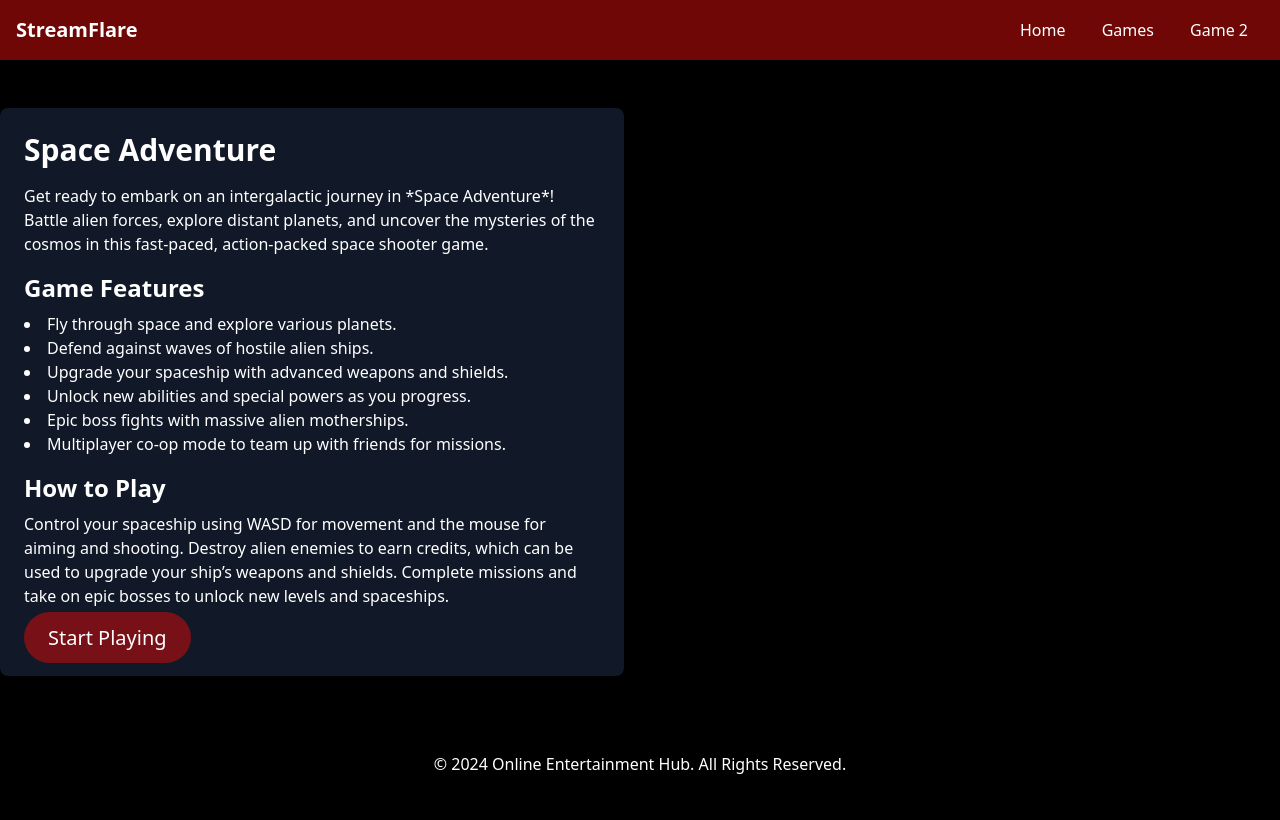
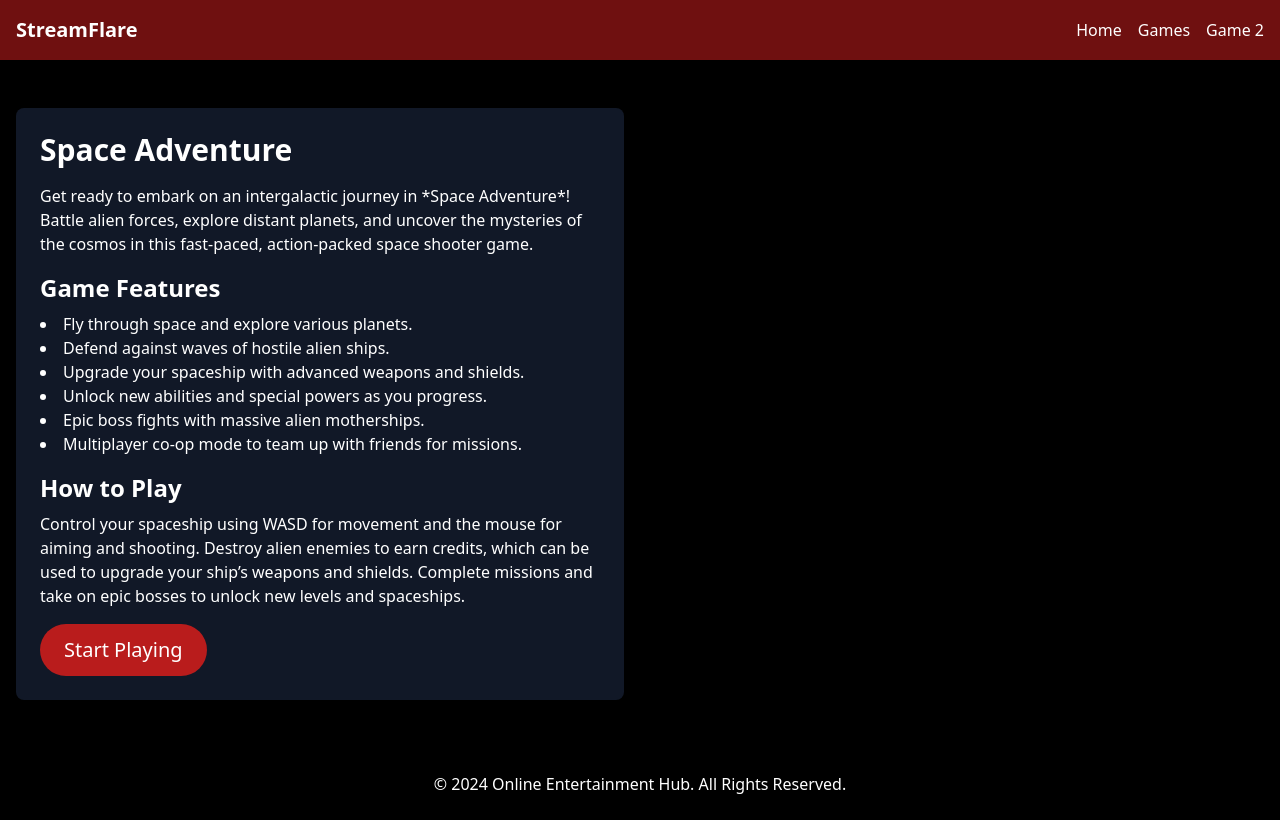
Before and after one commit to esha-dey-22/StreamFlare, a website: page games/game2.html in a window 1280 px wide. Drawn offline with nearby package versions, Linux system fonts and the light colour scheme.

Commit message:
Update game2.html

```diff
--- a/games/game2.html
+++ b/games/game2.html
@@ -8,18 +8,20 @@
 </head>
 <body class="bg-black text-white font-sans">
 
-    <header style="background-color: rgba(187,12,12,0.6);" class="text-white p-4">
-        <div class="container mx-auto flex justify-between items-center">
-            <h1 class="text-xl font-bold">StreamFlare</h1>
-            <nav>
-                <a href="../index.html" class="text-white hover:text-gray-300 px-4">Home</a>
-                <a href="../index.html#games" class="text-white hover:text-gray-300 px-4">Games</a>
-                <a href="../games/game2.html" class="text-white hover:text-gray-300 px-4">Game 2</a>
+    <!-- Header Section -->
+    <header class="bg-opacity-60 bg-red-700 text-white p-4">
+        <div class="container mx-auto flex flex-col md:flex-row justify-between items-center">
+            <h1 class="text-xl font-bold text-center md:text-left mb-4 md:mb-0">StreamFlare</h1>
+            <nav class="flex flex-wrap justify-center md:justify-start space-x-4">
+                <a href="../index.html" class="text-white hover:text-gray-300">Home</a>
+                <a href="../index.html#games" class="text-white hover:text-gray-300">Games</a>
+                <a href="../games/game2.html" class="text-white hover:text-gray-300">Game 2</a>
             </nav>
         </div>
     </header>
 
-    <section class="container mx-auto py-12">
+    <!-- Main Content Section -->
+    <section class="container mx-auto py-12 px-4">
         <div class="grid grid-cols-1 md:grid-cols-2 gap-8">
             <!-- Game Description -->
             <div class="game-description bg-gray-900 p-6 rounded-lg shadow-lg">
@@ -39,13 +41,16 @@
                 <h3 class="text-2xl font-semibold text-white mb-2">How to Play</h3>
                 <p class="text-white mb-4">Control your spaceship using WASD for movement and the mouse for aiming and shooting. Destroy alien enemies to earn credits, which can be used to upgrade your ship’s weapons and shields. Complete missions and take on epic bosses to unlock new levels and spaceships.</p>
 
-                <a href="game2-play.html" style="background-color: rgba(187,12,12,0.6);" class="text-white py-3 px-6 rounded-full text-xl hover:bg-red-700">Start Playing</a>
+                <a href="game2-play.html" class="bg-red-700 hover:bg-red-800 text-white py-3 px-6 rounded-full text-xl inline-block text-center transition-all duration-300 ease-in-out">
+                    Start Playing
+                </a>
             </div>
         </div>
     </section>
 
-    <footer class="bg-black text-white py-6 absolute bottom-0 w-full">
-        <div class="container mx-auto text-center">
+    <!-- Footer Section -->
+    <footer class="bg-black text-white py-6">
+        <div class="container mx-auto text-center px-4">
             <p>&copy; 2024 Online Entertainment Hub. All Rights Reserved.</p>
         </div>
     </footer>
```
